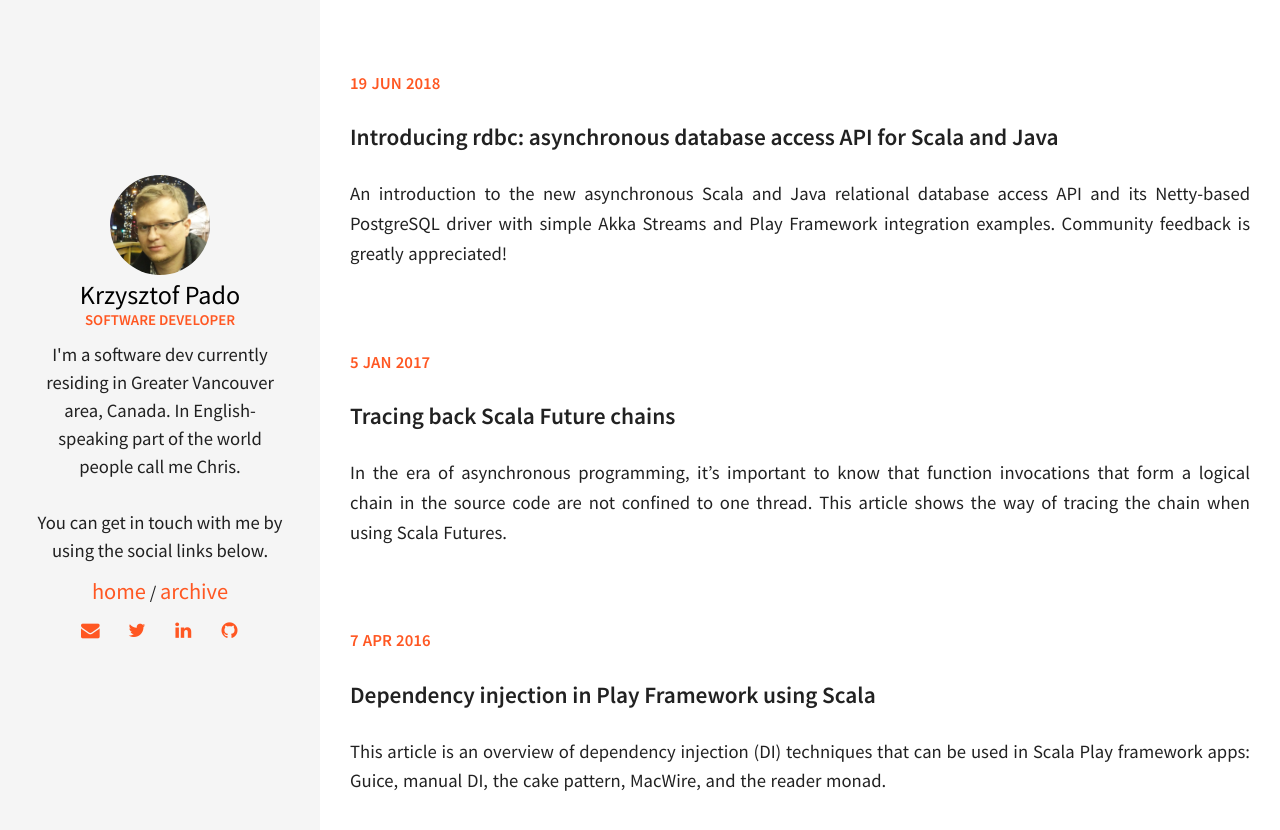
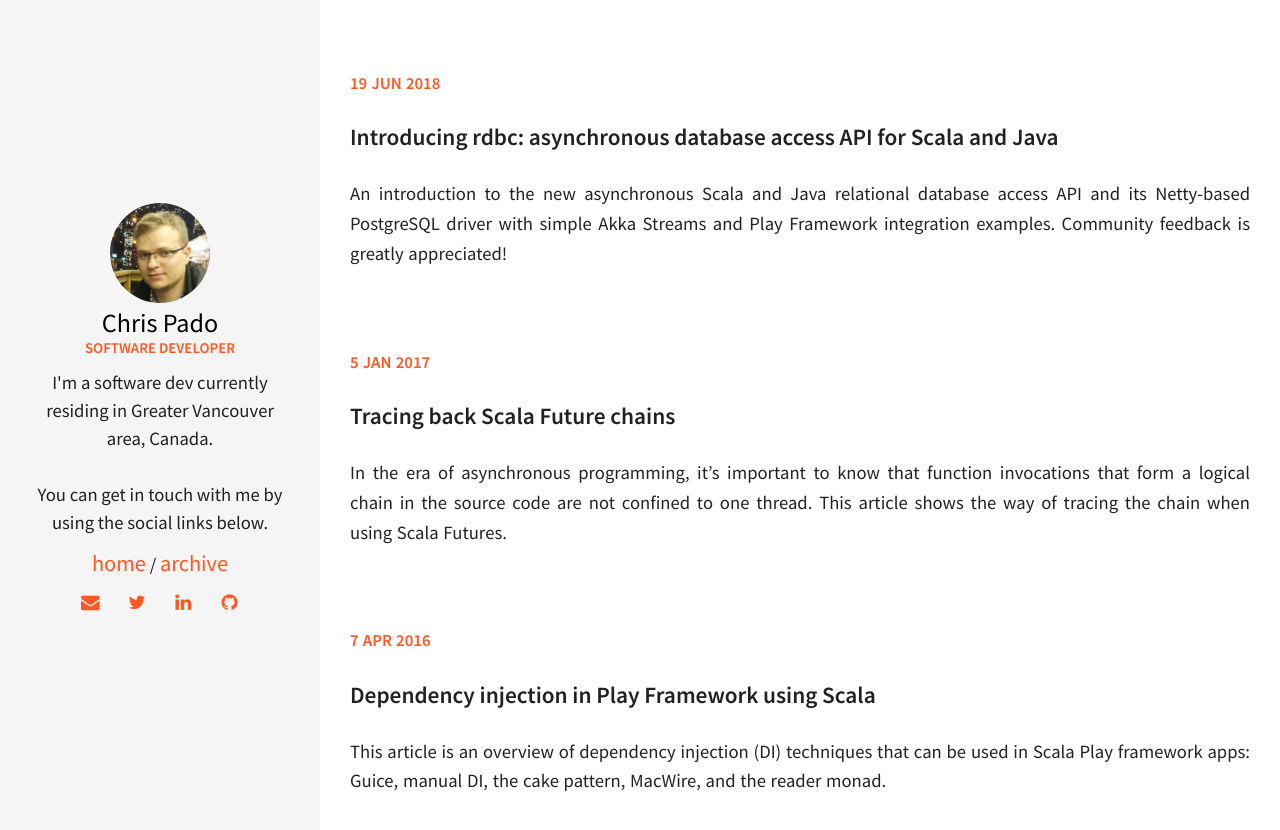
Before and after one commit to povder/pado.io, a Jekyll site: the page built from index.html, in a window 1280 px wide. Shown: the top 830 px of the page. Built offline with Jekyll 4.4.1, drawn with Linux system fonts in a browser that asks for light colours; comment, search, counter and statistics services are not loaded.

Commit message:
Update _config.yml

```diff
--- a/_config.yml
+++ b/_config.yml
@@ -34,10 +34,10 @@ kramdown:
 ####################################
 #
 owner:
-  name: Krzysztof Pado
+  name: Chris Pado
   avatar: kpado.jpeg
   job: "Software Developer"
-  bio: I'm a software dev currently residing in Greater Vancouver area, Canada. In English-speaking part of the world people call me Chris. <br> <br> You can get in touch with me by using the social links below.
+  bio: I'm a software dev currently residing in Greater Vancouver area, Canada. <br> <br> You can get in touch with me by using the social links below.
   email: povder@gmail.com
   disqus-shortname: krzysztof-pado
   twitter: _povder #username
```
